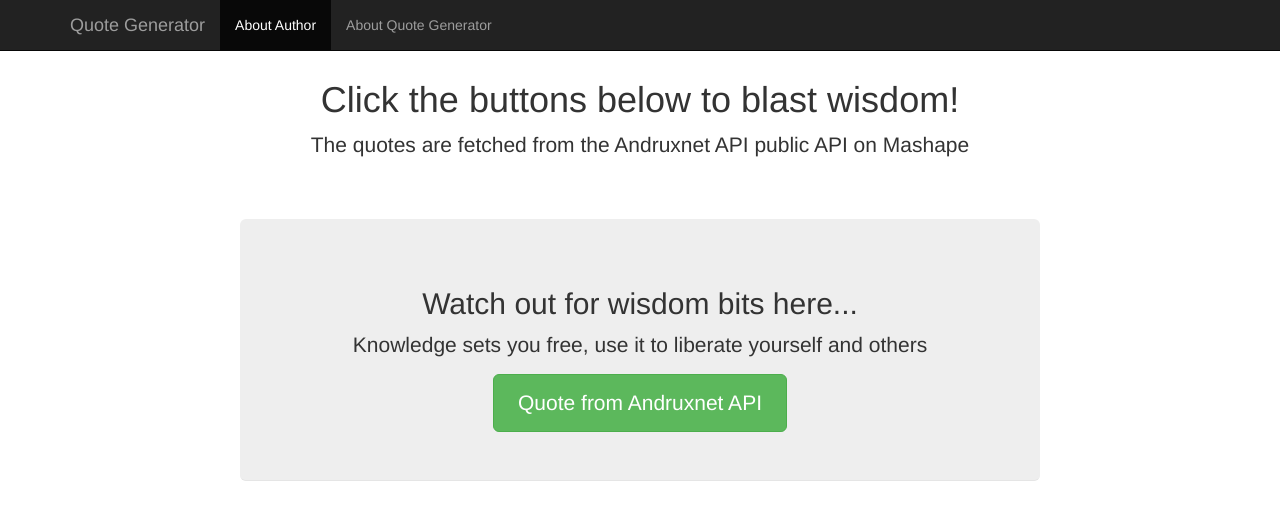
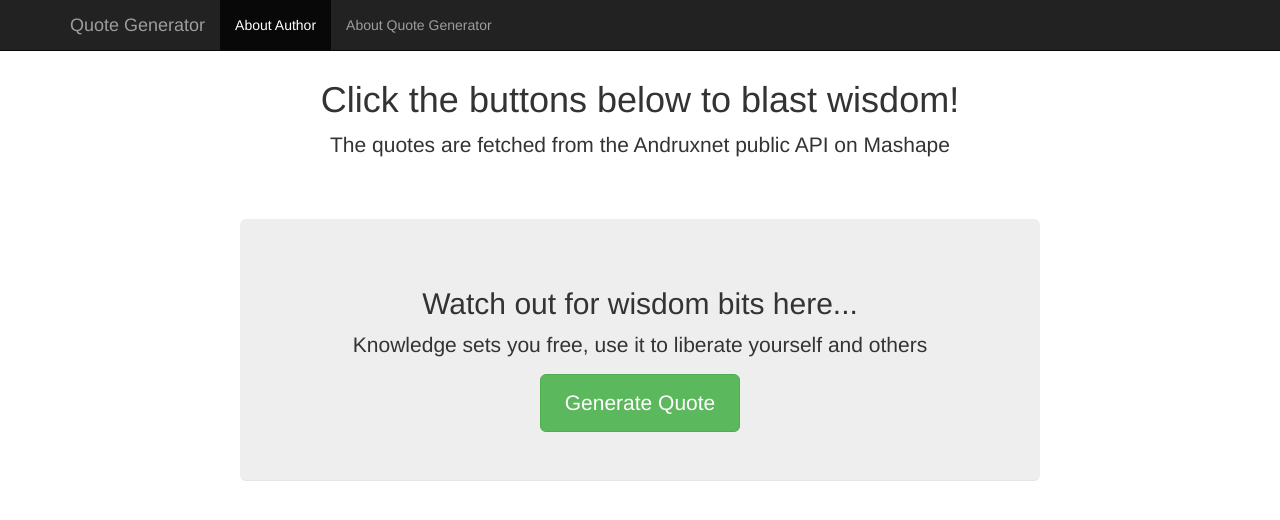
Before and after one commit to sabahang/quote-generator, a plain HTML site: page index.html in a window 1280 px wide. Drawn offline with nearby package versions, Linux system fonts and the light colour scheme.

Commit message:
some minor fix on html page

```diff
--- a/index.html
+++ b/index.html
@@ -52,12 +52,12 @@
 
       <div class="starter-template">
         <h1>Click the buttons below to blast wisdom!</h1>
-        <p class="lead">The quotes are fetched from the Andruxnet API public API on Mashape</p>
+        <p class="lead">The quotes are fetched from the Andruxnet public API on Mashape</p>
       </div>
       <div class="jumbotron">
         <h2 id="quote_text">Watch out for wisdom bits here...</h1>
         <p id="quote_author" class="lead">Knowledge sets you free, use it to liberate yourself and others</p>
-        <button id="famous_quote_button" class="btn btn-lg btn-success">Quote from Andruxnet API</button>
+        <button id="famous_quote_button" class="btn btn-lg btn-success">Generate Quote</button>
       </div>
 
     </div><!-- /.container -->
```
